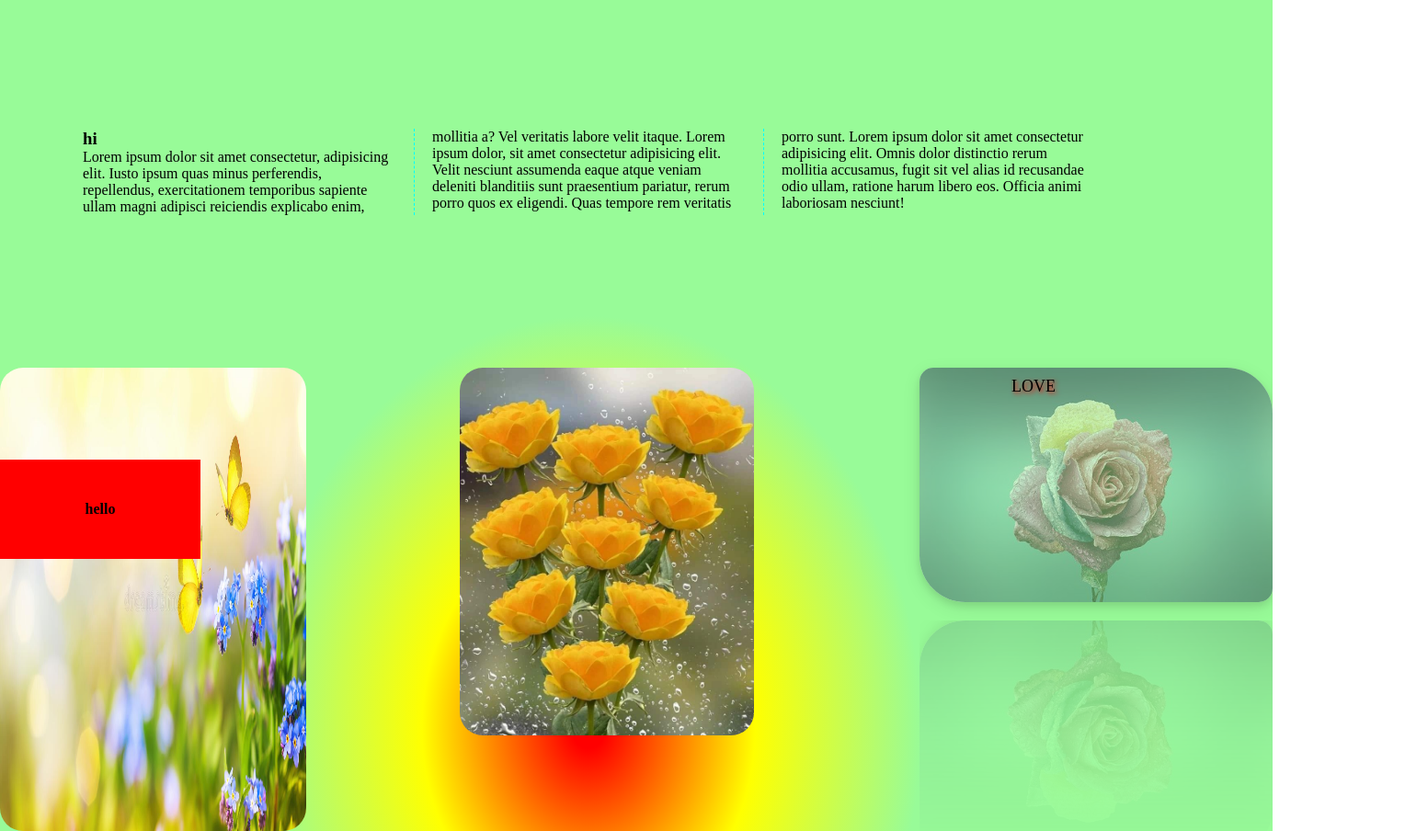
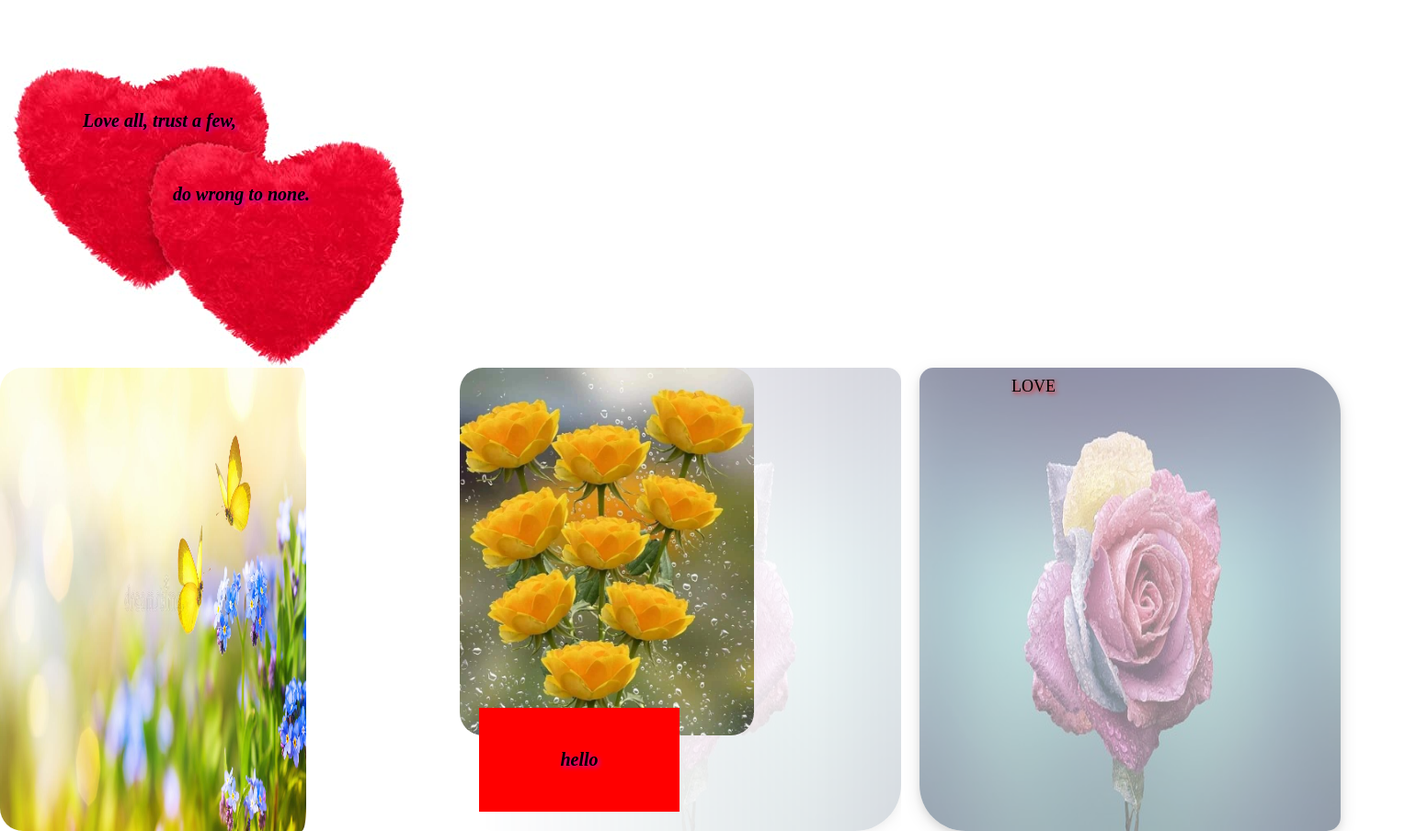
Before and after one commit to nievein-ahmed/practicing, a plain HTML site: page index.html in a window 1280 px wide. Shown: the top 904 px of the page at 92% size, 1528 px wide, since content can reach past the window. Drawn offline with Linux system fonts and the light colour scheme.

Commit message:
updating

```diff
--- a/index.html
+++ b/index.html
@@ -28,22 +28,8 @@
     </div>
 
     <div class="article">
-      <h3>hi</h3>
-      <p>
-        Lorem ipsum dolor sit amet consectetur, adipisicing elit. Iusto ipsum
-        quas minus perferendis, repellendus, exercitationem temporibus sapiente
-        ullam magni adipisci reiciendis explicabo enim, mollitia a? Vel
-        veritatis labore velit itaque. Lorem ipsum dolor, sit amet consectetur
-        adipisicing elit.
-      </p>
-      <p>
-        Velit nesciunt assumenda eaque atque veniam deleniti blanditiis sunt
-        praesentium pariatur, rerum porro quos ex eligendi. Quas tempore rem
-        veritatis porro sunt. Lorem ipsum dolor sit amet consectetur adipisicing
-        elit. Omnis dolor distinctio rerum mollitia accusamus, fugit sit vel
-        alias id recusandae odio ullam, ratione harum libero eos. Officia animi
-        laboriosam nesciunt!
-      </p>
+      <h3>Love all, trust a few,</h3>
+      <h4>do wrong to none.</h4>
     </div>
     <div class="anime">
       <h4>hello</h4>
--- a/style.css
+++ b/style.css
@@ -3,7 +3,9 @@
   padding: 0;
 }
 body {
-  background-image: radial-gradient(red 2%, yellow 20%, palegreen 40%);
+  background-image: url(./gallery/heart1.jpg);
+  background-position: top left;
+  background-repeat: no-repeat;
 }
 
 .title img {
@@ -21,14 +23,15 @@ body {
 .title img {
   width: 300px;
   opacity: 0.5;
-  -webkit-box-reflect: below 20px
-    linear-gradient(to bottom, rgba(0, 0, 0, 0), rgba(0, 0, 0, 0.4));
+  -webkit-box-reflect: left 20px
+    linear-gradient(to left, rgba(0, 0, 0, 0), rgba(0, 0, 0, 0.4));
 }
 
 .title {
   text-align: center;
   padding: 50px 60px;
   position: relative;
+  width: 110vw;
 }
 .title img {
   width: 30%;
@@ -37,6 +40,7 @@ body {
   position: absolute;
   left: 1000px;
   top: 400px;
+  height: 63vh;
 }
 
 .topleft {
@@ -59,6 +63,7 @@ body {
   width: 100%;
   height: 100%;
   border-radius: 25px;
+  padding-right: 20px;
 }
 
 .overlay {
@@ -130,7 +135,7 @@ body {
   -ms-transform: translate(-50%, -50%);
 }
 .article {
-  column-count: 3;
+  column-count: 1;
   top: 50px;
   position: absolute;
   column-gap: 40px;
@@ -138,6 +143,30 @@ body {
   column-rule-width: 1px;
   column-rule-color: aqua;
   padding: 90px;
+}
+h4 {
+  position: absolute;
+  bottom: 30px;
+  right: 10px;
+  font-weight: bolder;
+  font-style: italic;
+  font-size: 20px;
+  text-shadow: 2px 2px 5px rgb(190, 17, 196);
+}
+h3 {
+  bottom: 20px;
+  position: relative;
+  font-size: 20px;
+  font-weight: bolder;
+  font-style: italic;
+  text-shadow: 2px 2px 5px rgb(190, 17, 196);
+}
+.anime {
+  position: relative;
+  display: flex;
+  justify-content: center;
+  align-items: center;
+  top: 300px;
 }
 .anime h4 {
   width: 10%;
```
Also changed, not shown: gallery/heart1.jpg (added).
